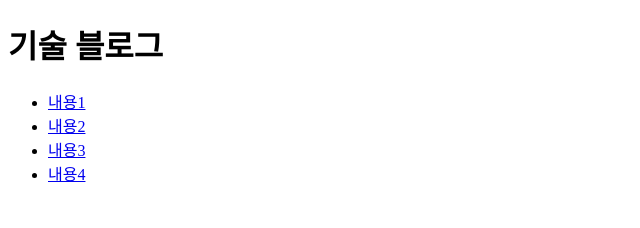
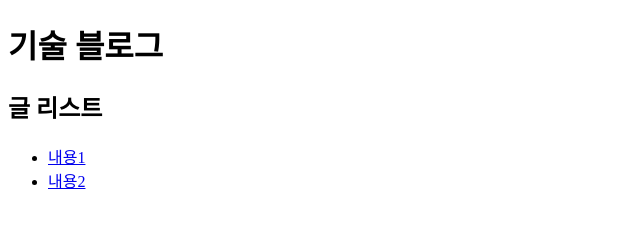
Before and after one commit to kangyoungyu/blog, a plain HTML site: page index.html in a window 1280 px wide. Shown: the whole page, without its empty margins (0-640 px from the left). Drawn offline with Linux system fonts and the light colour scheme.

Commit message:
작업내용수정

```diff
--- a/index.html
+++ b/index.html
@@ -6,11 +6,11 @@
 </head>
 <body>
    <h1>기술 블로그</h1>
+   <h2>글 리스트</h2>
    <ul>
        <li><a href="#">내용1</a></li>
        <li><a href="#">내용2</a></li>
-       <li><a href="#">내용3</a></li>
-       <li><a href="#">내용4</a></li>
+
    </ul>
 
 </body>
```
